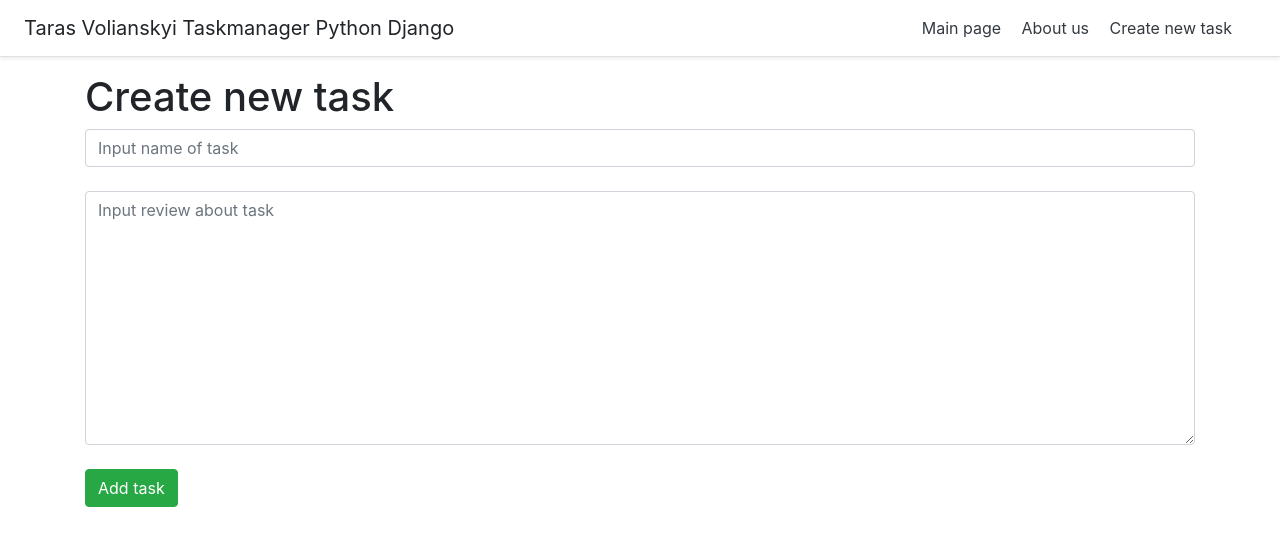
After one commit to TarasVolianskyi/TaskmanagerPythonDjango, a Django app: page /create-new-task in a window 1280 px wide. The commit adds this page. Shown: the top 546 px of the page. Run offline with Django 3.2, Linux system fonts and the light colour scheme; some libraries are stand-ins or nearby versions.

Commit message:
add def create tasks

```diff
--- /dev/null
+++ b/taskmanager/main/forms.py
@@ -0,0 +1,17 @@
+from .models import Task
+from django.forms import ModelForm, TextInput, Textarea
+
+
+class TaskForm(ModelForm):
+    class Meta:
+        model = Task
+        fields = ["title", "task"]
+        widgets = {"title": TextInput(attrs={
+            'class': 'form-control',
+            'placeholder': 'Input name of task'
+        }),
+            "task": Textarea(attrs={
+                'class': 'form-control',
+                'placeholder': 'Input review about task'
+            }),
+        }
--- a/taskmanager/main/templates/main/base.html
+++ b/taskmanager/main/templates/main/base.html
@@ -10,10 +10,12 @@
 </head>
 <body>
 <div class="d-flex flex-column flex-md-row align-items-center p-3 px-md-4 mb-3 bg-white border-bottom shadow-sm">
-    <h5 class="my-0 mr-md-auto font-weight-normal">TV Taskmanager Python Django</h5>
+    <h5 class="my-0 mr-md-auto font-weight-normal">Taras Volianskyi Taskmanager Python Django</h5>
     <nav class="my-2 my-md-0 mr-md-3">
         <a class="p-2 text-dark" href="{% url 'main-page' %}">Main page</a>
         <a class="p-2 text-dark" href="{% url 'about-us' %}">About us</a>
+        <a class="p-2 text-dark" href="{% url 'create-new-task' %}">Create new task</a>
+
     </nav>
 </div>
 
--- /dev/null
+++ b/taskmanager/main/templates/main/create-new-task.html
@@ -0,0 +1,15 @@
+{% extends 'main/base.html' %}
+
+{% block title %}
+Create Task
+{% endblock %}
+{% block content %}
+    <h1> Create new task</h1>
+    <form method="post">
+        {% csrf_token %}
+        {{ form.title }}<br>
+        {{ form.task }}<br>
+        <button type="submit" class="btn btn-success"> Add task</button>
+        <span> {{ error }} </span>
+    </form>
+{% endblock %}
--- a/taskmanager/main/templates/main/index.html
+++ b/taskmanager/main/templates/main/index.html
@@ -5,11 +5,14 @@
 {% endblock %}
 {% block content %}
     <h1> Main page h1</h1>
+    {% if tasks %}
         {% for element in tasks %}
             <div class="alert alert-warning mt-2">
                 <h3>{{ element.title }}</h3>
                 <p>{{ element.task }}</p>
             </div>
-
         {% endfor %}
+    {% else %}
+        <p>We don't have any tasks</p>
+    {% endif %}
 {% endblock %}
--- a/taskmanager/main/urls.py
+++ b/taskmanager/main/urls.py
@@ -3,6 +3,7 @@ from . import views
 
 urlpatterns = [
     path('', views.index, name='main-page'),
-    path('about', views.about, name ='about-us')
+    path('about', views.about, name ='about-us'),
+    path('create-new-task', views.createNewTask, name='create-new-task')
 
 ]
--- a/taskmanager/main/views.py
+++ b/taskmanager/main/views.py
@@ -1,7 +1,8 @@
 from django.shortcuts import render
 from django.http import HttpResponse
-from django.shortcuts import render
+from django.shortcuts import render, redirect
 from .models import Task
+from .forms import TaskForm
 
 
 # Create your views here.
@@ -12,3 +13,20 @@ def index(request):
 
 def about(request):
     return render(request, 'main/about.html')
+
+
+def createNewTask(request):
+    error = ''
+    if request.method == 'POST':
+        form = TaskForm(request.POST)
+        if form.is_valid():
+            form.save()
+            return redirect('main-page')
+        else:
+            error = 'Form is not correct'
+    form = TaskForm()
+    context = {
+        'form': form,
+        'error': error
+    }
+    return render(request, 'main/create-new-task.html', context)
```
Also changed, not shown: taskmanager/db.sqlite3. Lines whose indentation alone changed are shown as unchanged.
